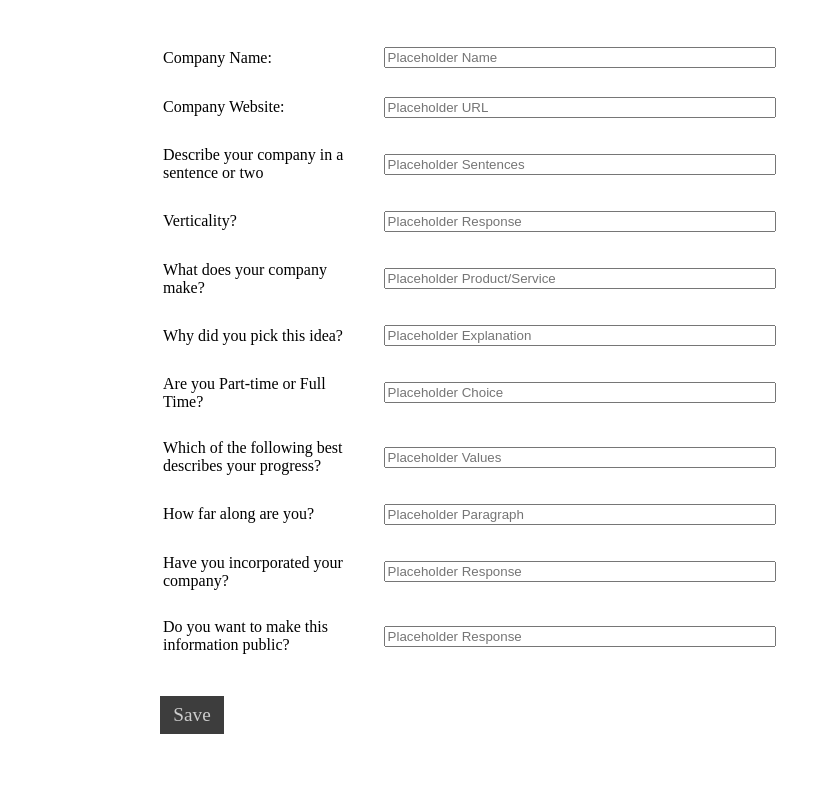
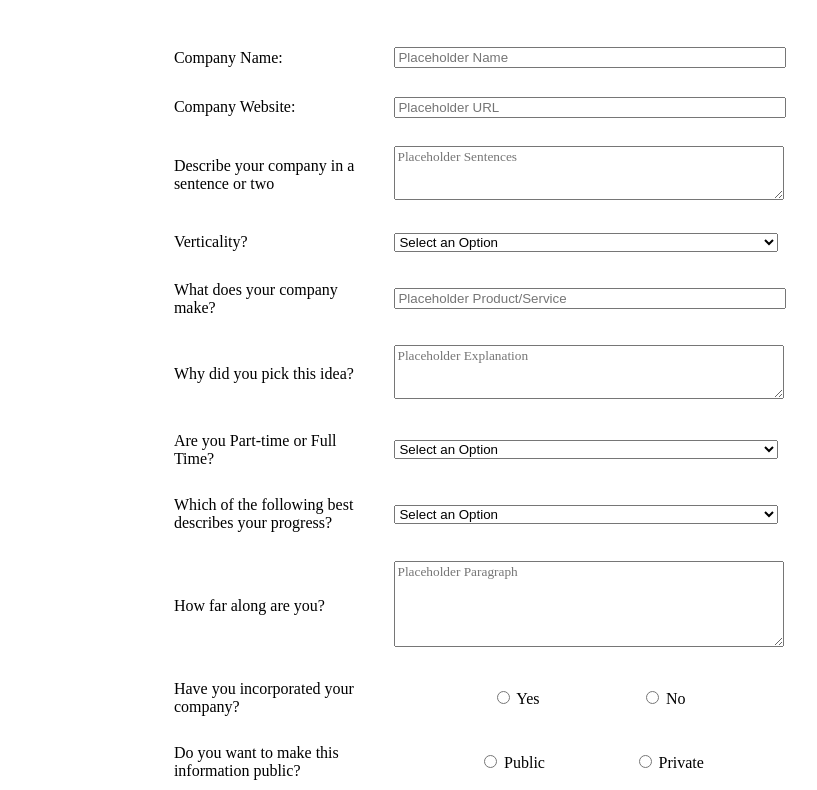
Before and after one commit to jamesskylor/Dashboard, a plain HTML site: page Profile/myCompany.html in a window 1280 px wide. Shown: the part 108-898 px from the top of the page, without its empty margins (32-849 px from the left). Before the commit the page ends 842 px from the top, so only its background shows below. Drawn offline with Linux system fonts and the light colour scheme; a web font is replaced by a local one.

Commit message:
Got the 'My Company' Page to proper structure. Also just need to add Node, add a bit of JS and tweak the CSS

```diff
--- a/Profile/myCompany.html
+++ b/Profile/myCompany.html
@@ -76,6 +76,43 @@
             input.editBox {
                 width: 100%;
             }
+            select.editBox {
+                width: 100%;
+                max-width: 100%;
+            }
+            iframe.icontent {
+                width: 100%;
+                height 100%;
+            }
+            .current {
+                background-color: #3d3d3d;
+            }
+            a.myLink {
+                text-decoration: none;
+                color: #000000;
+            }
+            div.niceLink {
+                width: 100%;
+                height: 100%;
+            }
+            #theContent {
+                padding-left: 1vw;
+            }
+            input.YN {
+                margin-left: 8vw;
+            }
+            input.Priv {
+                margin-left: 7vw;;
+            }
+            textarea.editBox {
+                width: 100%;
+                height: 10vh;
+                font-family: 'Lustria', serif;
+                color: #000000;
+            }
+            textarea.editBox.v2 {
+                height: 6vh;
+            }
         </style>
     </head>
 
@@ -91,7 +128,7 @@
                         Company Name:
                     </td>
                     <td class="infoList data">
-                        <input type="text" placeholder="Placeholder Name" class="editBox" id="linkedinField">
+                        <input type="text" placeholder="Placeholder Name" class="editBox" id="compNameField">
                     </td>
                 </tr>
                 <tr>
@@ -99,7 +136,7 @@
                         Company Website:
                     </td>
                     <td class="infoList">
-                        <input type="text" placeholder="Placeholder URL" class="editBox" id="githubField">
+                        <input type="text" placeholder="Placeholder URL" class="editBox" id="compSiteField">
                     </td>
                 </tr>
                 <tr>
@@ -107,7 +144,7 @@
                         Describe your company in a sentence or two
                     </td>
                     <td class="infoList">
-                        <input type="text" placeholder="Placeholder Sentences" class="editBox" id="educationField">
+                        <textarea class="editBox v2" id="compDescField" placeholder="Placeholder Sentences"></textarea>
                     </td>
                 </tr>
                 <tr>
@@ -115,7 +152,9 @@
                         Verticality?
                     </td>
                     <td class="infoList">
-                        <input type="text" placeholder="Placeholder Response" class="editBox" id="expertiseField">
+                        <select class="editBox" id="compVertField">
+                            <option value="" disabled selected>Select an Option</option>
+                        </select>
                     </td>
                 </tr>
                 <tr>
@@ -123,7 +162,7 @@
                         What does your company make?
                     </td>
                     <td class="infoList">
-                        <input type="text" placeholder="Placeholder Product/Service" class="editBox" id="technicalField">
+                        <input type="text" placeholder="Placeholder Product/Service" class="editBox" id="compProdField">
                     </td>
                 </tr>
                 <tr>
@@ -131,7 +170,7 @@
                         Why did you pick this idea?
                     </td>
                     <td class="infoList">
-                        <input type="text" placeholder="Placeholder Explanation" class="editBox" id="cofounderField">
+                        <textarea class="editBox v2" id="compReasField" placeholder="Placeholder Explanation"></textarea>
                     </td>
                 </tr>
                 <tr>
@@ -139,7 +178,11 @@
                         Are you Part-time or Full Time?
                     </td>
                     <td class="infoList">
-                       <input type="text" placeholder="Placeholder Choice" class="editBox" id="accomplishmentField">
+                        <select class="editBox" id="compTimeField">
+                            <option value="" disabled selected>Select an Option</option>
+                            <option value="partTime">Part-Time</option>
+                            <option value="fullTime">Full-Time</option>
+                        </select>
                     </td>
                 </tr>
                 <tr>
@@ -147,7 +190,11 @@
                         Which of the following best describes your progress?
                     </td>
                     <td class="infoList">
-                        <input type="text" placeholder="Placeholder Values" class="editBox" id="locationField">
+                        <select class="editBox" id="compProgField">
+                            <option value="" disabled selected>Select an Option</option>
+                            <option value=""></option>
+                            <option value=""></option>
+                        </select>
                     </td>
                 </tr>
                 <tr>
@@ -155,7 +202,7 @@
                         How far along are you?
                     </td>
                     <td class="infoList">
-                        <input type="text" placeholder="Placeholder Paragraph" class="editBox" id="applicationField">
+                        <textarea class="editBox" id="compProg2Field" placeholder="Placeholder Paragraph"></textarea>
                     </td>
                 </tr>
                 <tr>
@@ -163,7 +210,10 @@
                         Have you incorporated your company?
                     </td>
                     <td class="infoList">
-                        <input type="text" placeholder="Placeholder Response" class="editBox" id="publicFields">
+                        <input type="radio" id="incY" name="compInc" value="yes" class="YN">
+                        <label>Yes</label>
+                        <input type="radio" id="incN" name="compInc" value="no" class="YN">
+                        <label>No</label>
                     </td>
                 </tr>
                 <tr>
@@ -171,7 +221,10 @@
                         Do you want to make this information public?
                     </td>
                     <td class="infoList">
-                        <input type="text" placeholder="Placeholder Response" class="editBox" id="publicFields">
+                        <input type="radio" id="compPub" name="compPublicity" value="pub" class="Priv">
+                        <label>Public</label>
+                        <input type="radio" id="compPriv" name="compPublicity" value="priv" class="Priv">
+                        <label>Private</label>
                     </td>
                 </tr>
             </table>
```
Also changed, not shown: Profile/editProfile.html (added, +15 -0 lines), Profile/myCoFounders.html (+37 -0 lines), Profile/myProfile.html (+39 -2 lines), Profile/profile.html (+4 -1 lines).
